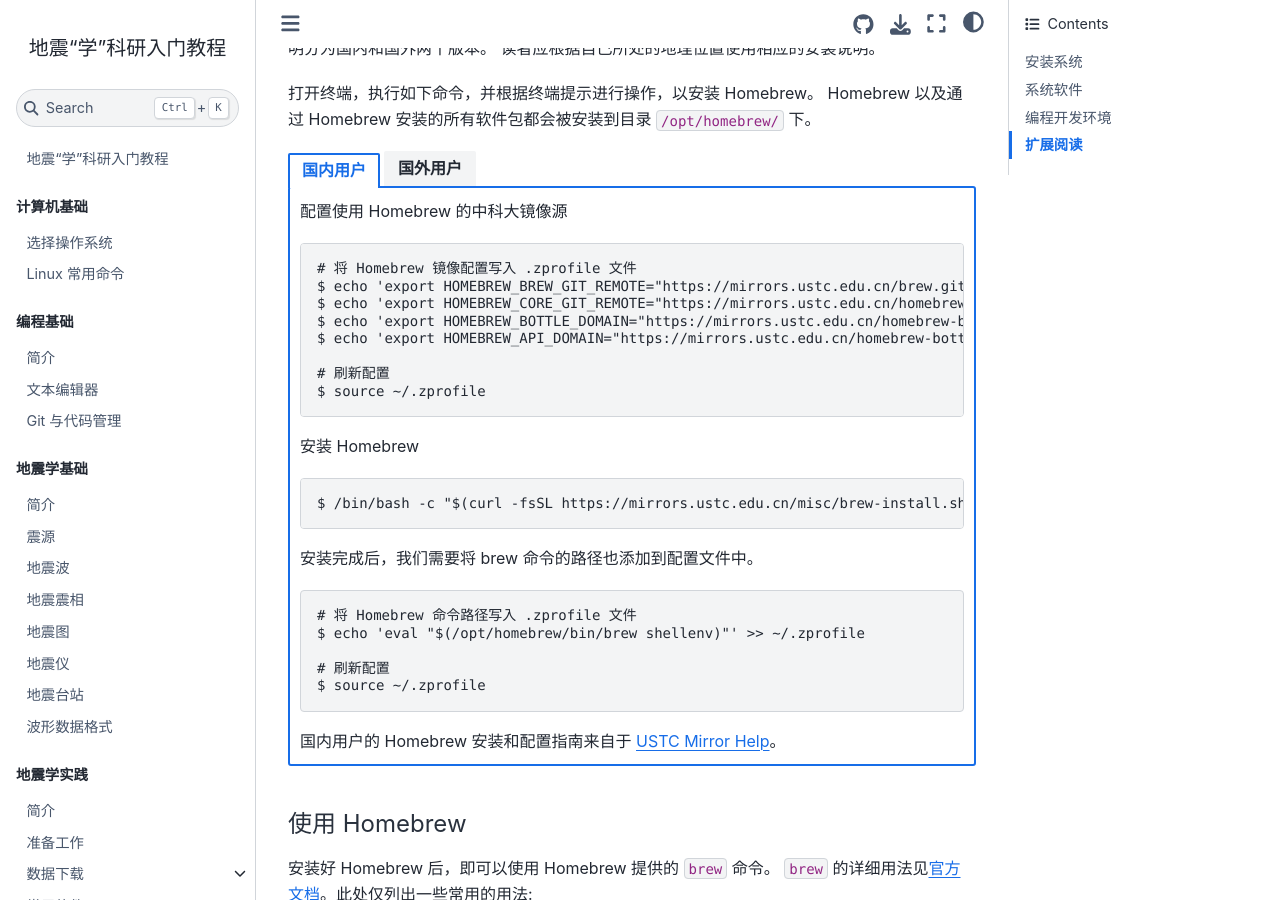
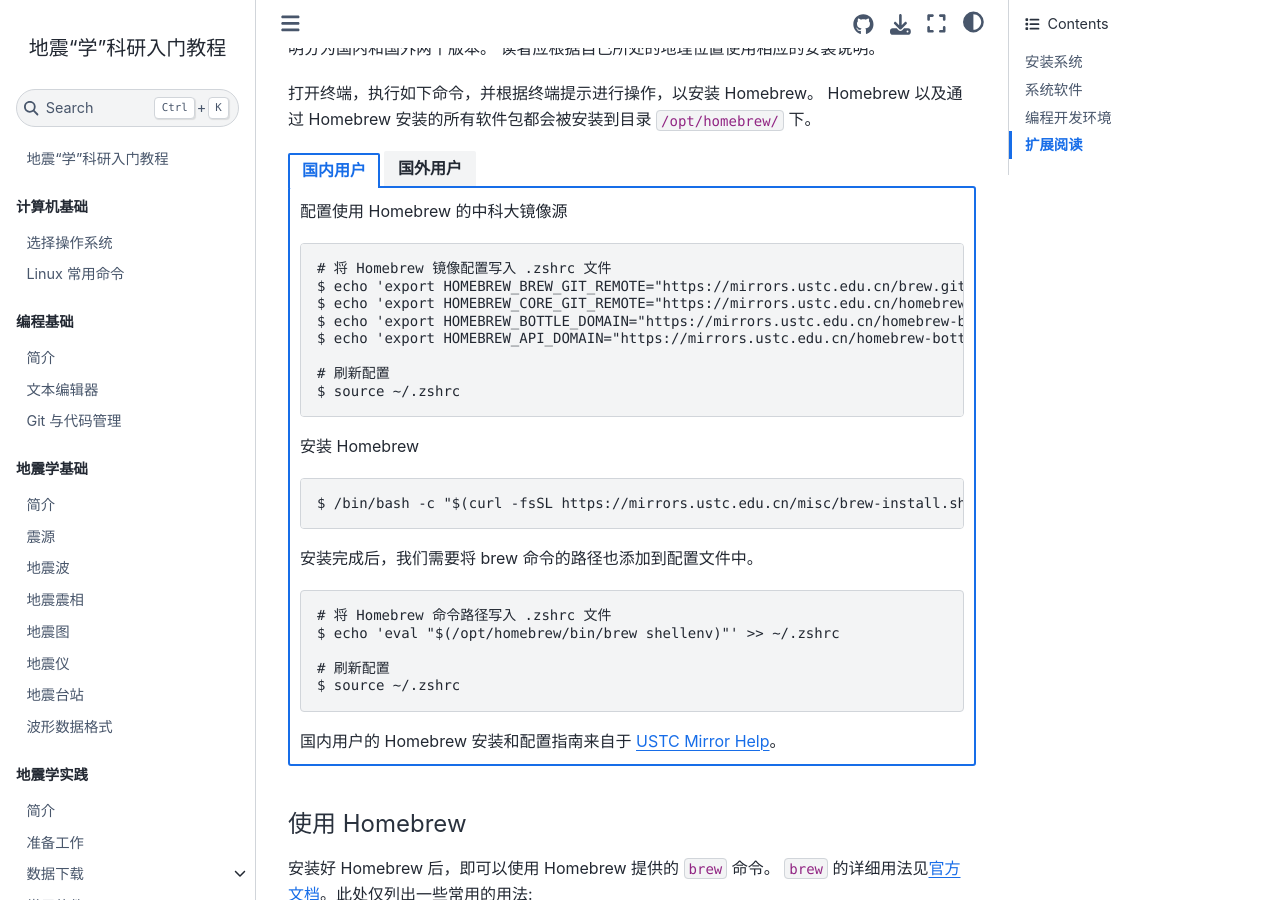
Before and after one commit to seismo-learn/seismology101, a Jupyter Book: the page built from source/computer/macos-setup.md, in a window 1280 px wide and 900 px high, scrolled down 1653 px. Built offline with Jupyter Book 1.0.4 settings and Sphinx 7.4.7 and the Sphinx Book theme 1.1.4, drawn with Linux system fonts in a browser that asks for light colours; pages that are not in the unit, such as notebooks, are missing from menus.

Commit message:
Update macos-setup.md

````diff
--- a/source/computer/macos-setup.md
+++ b/source/computer/macos-setup.md
@@ -70,14 +70,14 @@ Homebrew 以及通过 Homebrew 安装的所有软件包都会被安装到目录
 配置使用 Homebrew 的中科大镜像源
 
 ```
-# 将 Homebrew 镜像配置写入 .zprofile 文件
-$ echo 'export HOMEBREW_BREW_GIT_REMOTE="https://mirrors.ustc.edu.cn/brew.git"' >> ~/.zprofile
-$ echo 'export HOMEBREW_CORE_GIT_REMOTE="https://mirrors.ustc.edu.cn/homebrew-core.git"' >> ~/.zprofile
-$ echo 'export HOMEBREW_BOTTLE_DOMAIN="https://mirrors.ustc.edu.cn/homebrew-bottles"' >> ~/.zprofile
-$ echo 'export HOMEBREW_API_DOMAIN="https://mirrors.ustc.edu.cn/homebrew-bottles/api"' >> ~/.zprofile
+# 将 Homebrew 镜像配置写入 .zshrc 文件
+$ echo 'export HOMEBREW_BREW_GIT_REMOTE="https://mirrors.ustc.edu.cn/brew.git"' >> ~/.zshrc
+$ echo 'export HOMEBREW_CORE_GIT_REMOTE="https://mirrors.ustc.edu.cn/homebrew-core.git"' >> ~/.zshrc
+$ echo 'export HOMEBREW_BOTTLE_DOMAIN="https://mirrors.ustc.edu.cn/homebrew-bottles"' >> ~/.zshrc
+$ echo 'export HOMEBREW_API_DOMAIN="https://mirrors.ustc.edu.cn/homebrew-bottles/api"' >> ~/.zshrc
 
 # 刷新配置
-$ source ~/.zprofile
+$ source ~/.zshrc
 ```
 
 安装 Homebrew
@@ -89,11 +89,11 @@ $ /bin/bash -c "$(curl -fsSL https://mirrors.ustc.edu.cn/misc/brew-install.sh)"
 安装完成后，我们需要将 brew 命令的路径也添加到配置文件中。
 
 ```
-# 将 Homebrew 命令路径写入 .zprofile 文件
-$ echo 'eval "$(/opt/homebrew/bin/brew shellenv)"' >> ~/.zprofile
+# 将 Homebrew 命令路径写入 .zshrc 文件
+$ echo 'eval "$(/opt/homebrew/bin/brew shellenv)"' >> ~/.zshrc
 
 # 刷新配置
-$ source ~/.zprofile
+$ source ~/.zshrc
 ```
 
 国内用户的 Homebrew 安装和配置指南来自于 [USTC Mirror Help](https://mirrors.ustc.edu.cn/help/brew.git.html)。
````
